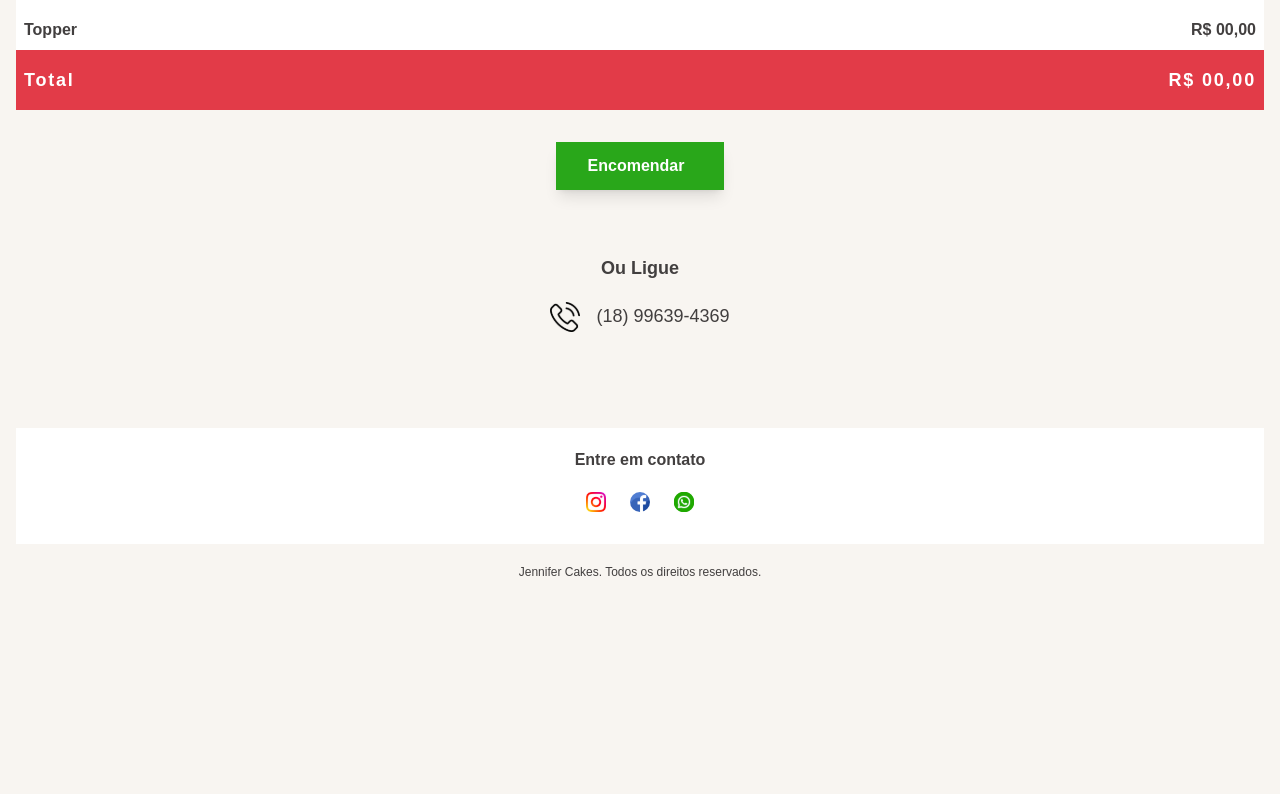
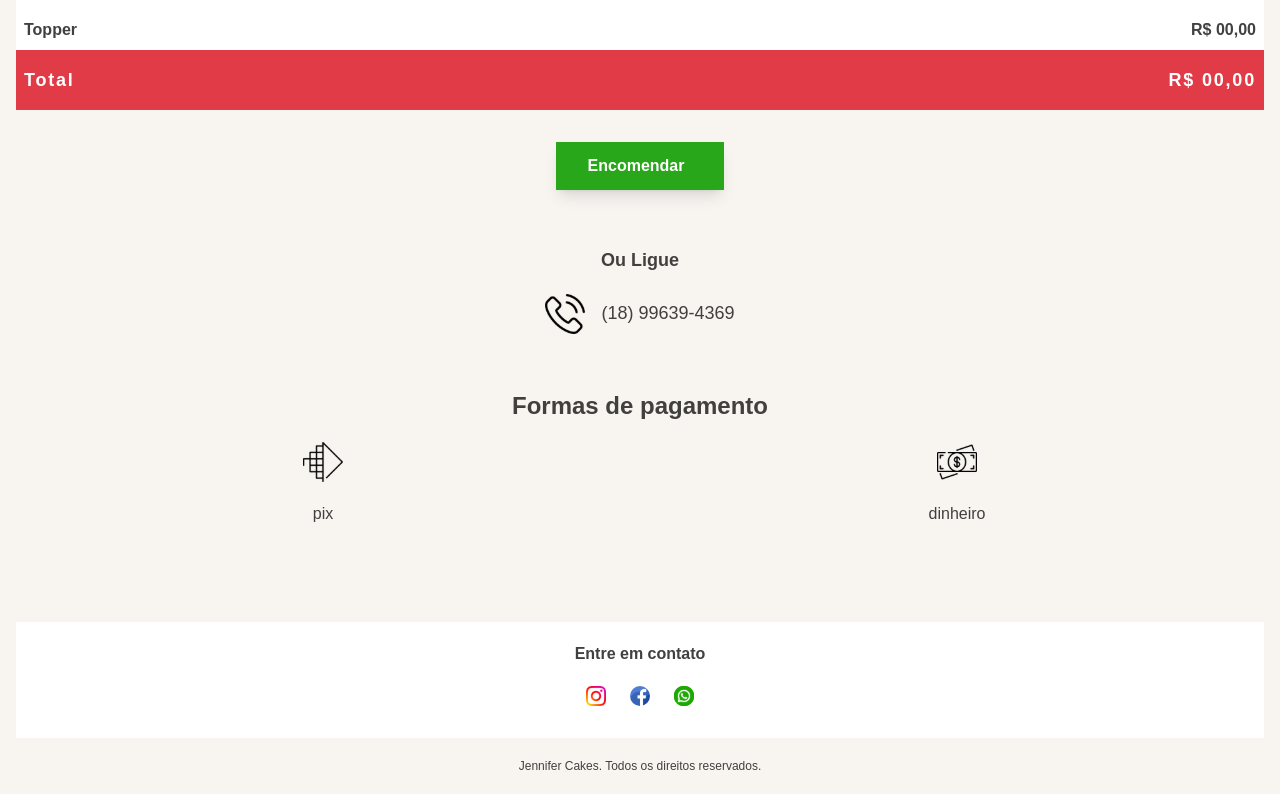
Before and after one commit to edukaki/JenifferCakes, a Next.js app: page /cardapio in a window 1280 px wide. Shown: the part 2112-2906 px from the top of the page. Before the commit the page ends 2712 px from the top, so only its background shows below. Built offline with nearby package versions, Linux system fonts and the light colour scheme.

Commit message:
feat(cardapio): add pay options section

```diff
--- a/src/app/cardapio/page.jsx
+++ b/src/app/cardapio/page.jsx
@@ -1,6 +1,8 @@
 import FOrder from '@/components/Form/FOrder';
 import Image from 'next/image';
 import phoneICon from '@/assets/images/icons/phone-icon.svg';
+import pixIcon from '@/assets/images/icons/pix-icon.svg';
+import cashIcon from '@/assets/images/icons/cash-icon.svg';
 export default function cardapio() {
   return (
     <>
@@ -11,16 +13,25 @@ export default function cardapio() {
       </header>
       <main>
         <FOrder />
-        <section className="flex flex-col -mt-8 gap-5 text-center text-lg">
+        <section className="flex flex-col -mt-10 gap-5 text-center text-lg">
           <span className="font-bold">Ou Ligue</span>
           <span>
             <Image
               className="inline-block mr-4"
               src={phoneICon}
               alt="phone icon"
+              width={40}
+              height={40}
             />
             (18) 99639-4369
           </span>
+        </section>
+        <section className="grid grid-cols-2 gap-5 -mt-10 place-items-center">
+          <h3 className="text-2xl col-span-2">Formas de pagamento</h3>
+          <Image src={pixIcon} alt="pix icon" width={40} height={40} />
+          <Image src={cashIcon} alt="cash icon" width={40} height={40} />
+          <span>pix</span>
+          <span>dinheiro</span>
         </section>
       </main>
     </>
```
